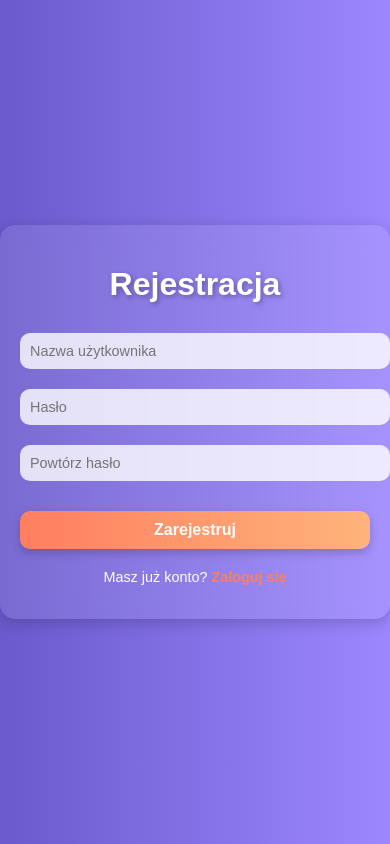
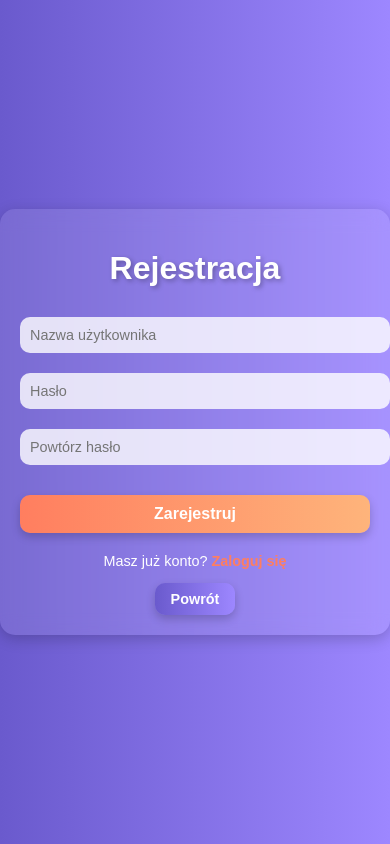
Before and after one commit to dawid-kalinowski/praca-licencjacka, a Flask app: page /register in a window 390 px wide. Run offline with Flask 3, Linux system fonts and the light colour scheme; parts of the project's set-up code (start-up, migrations or seed data) failed here and were passed over; some libraries are stand-ins or nearby versions.

Commit message:
back button on login and register page

```diff
--- a/static/css/register.css
+++ b/static/css/register.css
@@ -98,6 +98,30 @@ h1 {
 .login-link a:hover {
     color: #feb47b;
 }
+.back-button {
+    display: inline-block;
+    padding: 10px 20px;
+    background: linear-gradient(to right, #6a5acd, #9d87ff);
+    color: #fff;
+    border: none;
+    border-radius: 10px;
+    font-size: 1rem;
+    font-weight: bold;
+    text-decoration: none;
+    cursor: pointer;
+    box-shadow: 0px 4px 10px rgba(0, 0, 0, 0.2);
+    transition: transform 0.2s, box-shadow 0.2s;
+}
+
+.back-button:hover {
+    transform: scale(1.05);
+    box-shadow: 0px 6px 15px rgba(0, 0, 0, 0.3);
+}
+
+.back-button:active {
+    transform: scale(1);
+}
+
 
 /* Responsywność */
 @media (max-width: 768px) {
@@ -122,4 +146,8 @@ h1 {
     .login-link {
         font-size: 0.9rem;
     }
+    .back-button {
+        font-size: 0.9rem;
+        padding: 8px 16px;
+    }
 }
--- a/templates/login.html
+++ b/templates/login.html
@@ -14,6 +14,7 @@
             <button type="submit" class="login-button">Zaloguj</button>
         </form>
         <p class="register-link">Nie masz konta? <a href="{{ url_for('register') }}">Zarejestruj się</a></p>
+        <a href="{{ url_for('home') }}" class="back-button">Powrót</a>
     </div>
 </body>
 </html>
--- a/templates/register.html
+++ b/templates/register.html
@@ -27,6 +27,7 @@
             <button type="submit" class="register-button">Zarejestruj</button>
         </form>
         <p class="login-link">Masz już konto? <a href="{{ url_for('login') }}">Zaloguj się</a></p>
+        <a href="{{ url_for('home') }}" class="back-button">Powrót</a>
     </div>
 </body>
 </html>
```
Also changed, not shown: static/css/login.css (+28 -0 lines).
